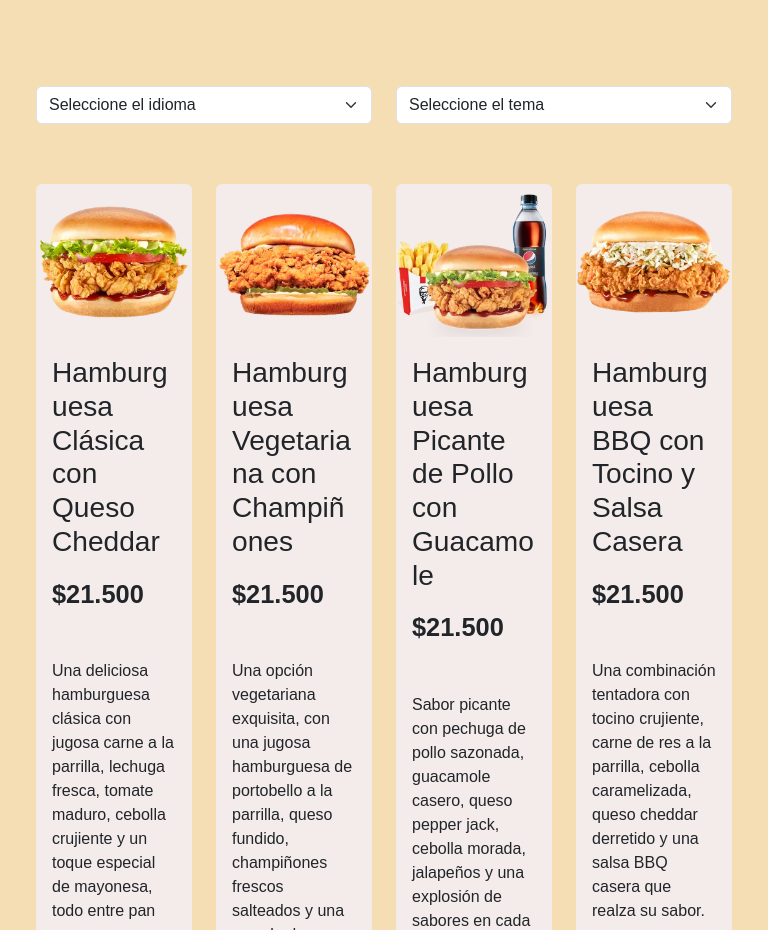
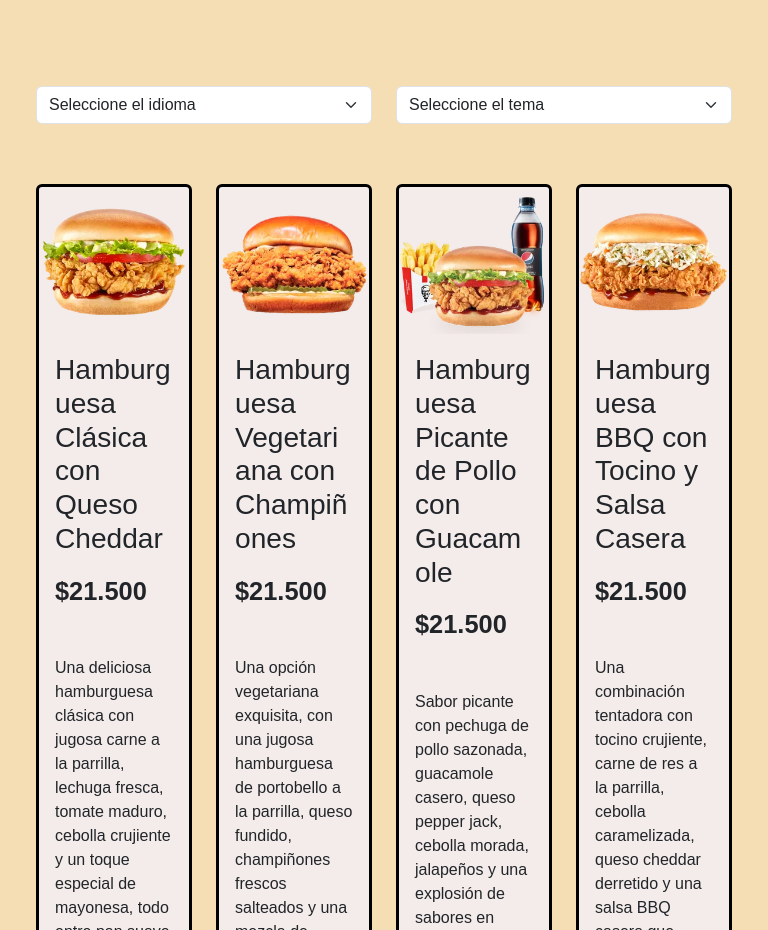
Before and after one commit to harlinsonvasquez/e-commerce, a plain HTML site: page e-commerce/index.html in a window 768 px wide. Shown: the part 370-1300 px from the top of the page. Drawn offline with nearby package versions, Linux system fonts and the light colour scheme.

Commit message:
mediaquery

```diff
--- a/e-commerce/style.css
+++ b/e-commerce/style.css
@@ -110,63 +110,19 @@ color: #EBD136;
 
 /*media query*/
 
-/*@media(min-width:320px) and (max-width:646px){
+@media(min-width:768px){
 
-.row{
-  width: 100%;
-  display: flex;
-  align-content: center;
-}
-
-
-.logo{
-  border: solid black;
-  display: flex;
-  align-content: center;
-
-
+.card{
+border: solid black;
+height: 900px;
 
 }
-.logo img{
-  margin-left: 20px;
-  width: 90%;
-}
-.card img{
-  width: 70%;
+@media(max-width:991px){
 
-}
-.card{
+  .card{
+  border: solid black;
+  height: 920px;
 
-display: flex;
- margin-bottom: 30px;
- align-items: center;
-
-}
-button{
-  width: 100%;
-
-}
-.card-body h2{
-  font-size: 30px;
-}
-.card-body p{
-  margin-top: 50px;
-  font-size: 21px;
-}
-.card-body h3{
-  margin-top: 20px;
-  font-weight: bold;
-}
-.write button:hover{
-  background-color:#eae20b;
-  color: black;
-}
-.write button{
-  background: #f6a905;
-  border: none;
-}
-.write h3:hover{
-  color: #f7b305;
   }
 
-}*/
+}}
```
